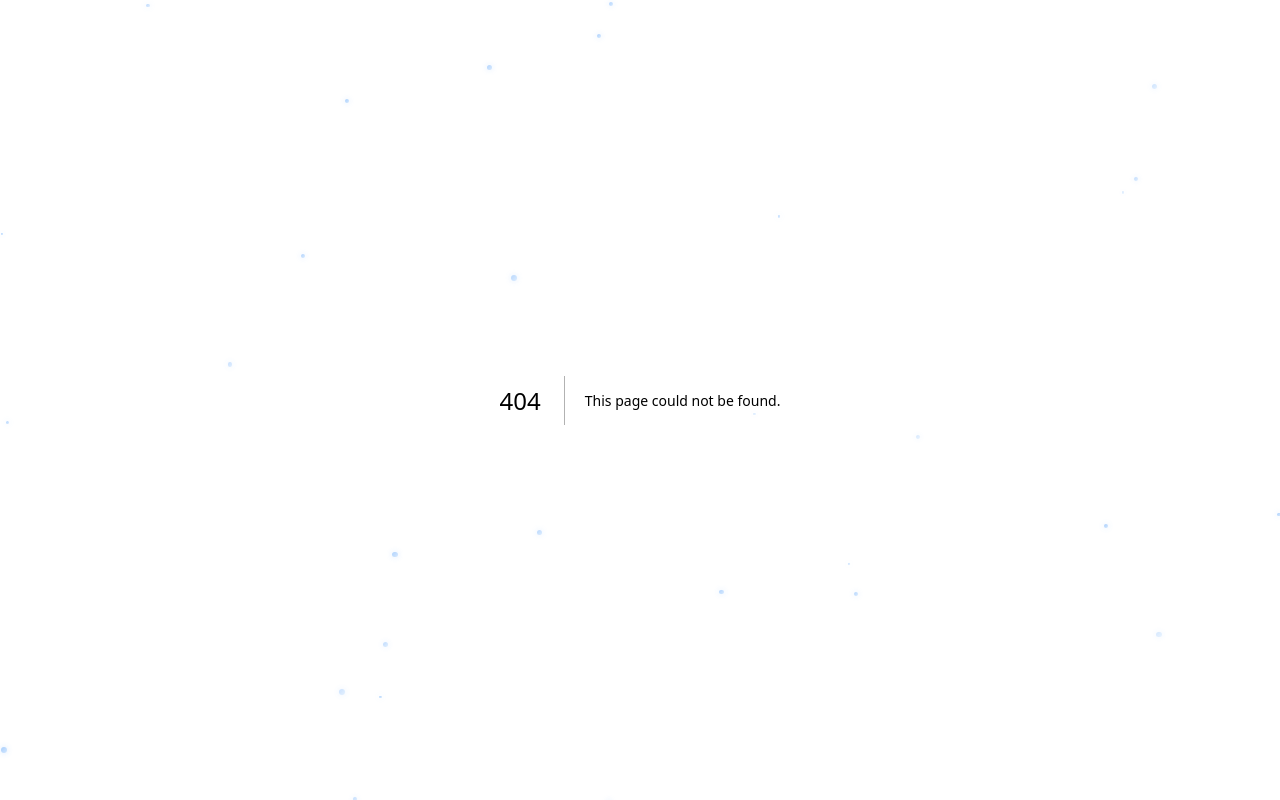
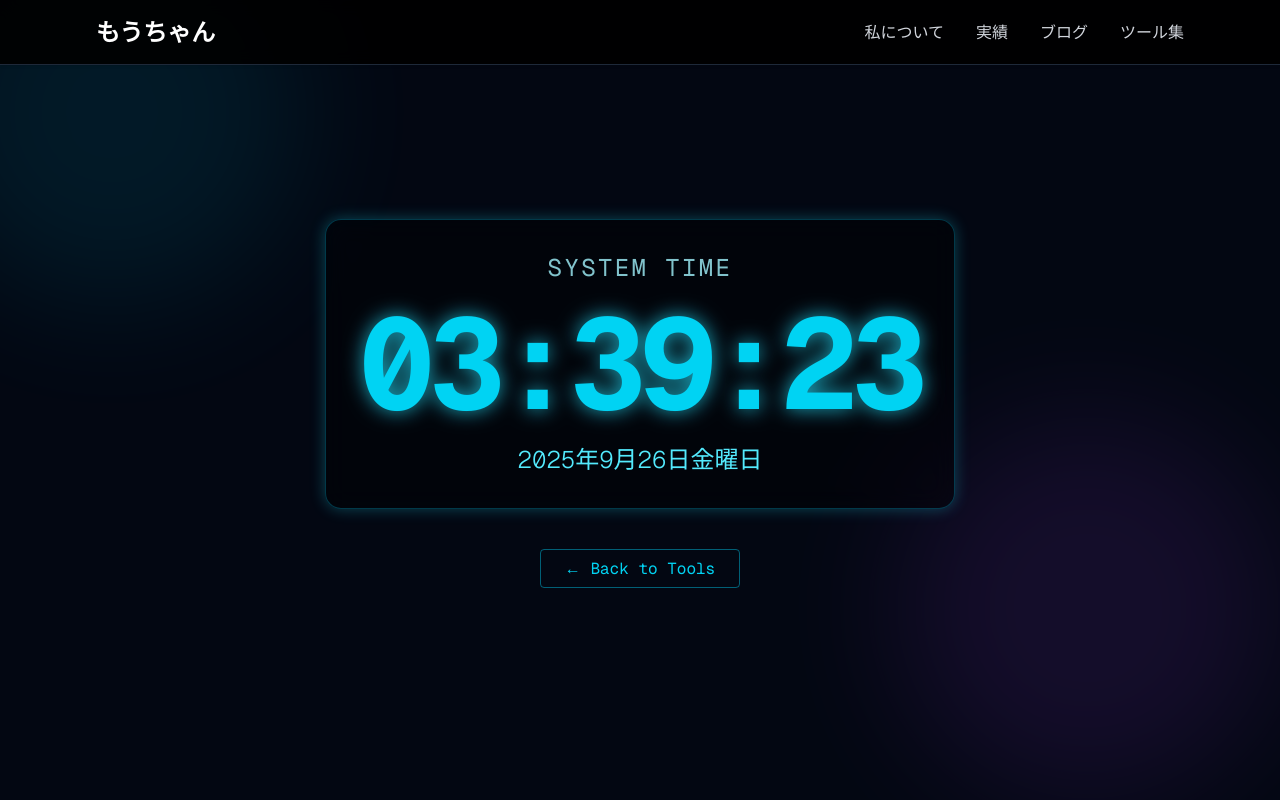
Before and after one commit to nemuilemon/denno-meishi, a Next.js app: page /tools/clock in a window 1280 px wide. Before the commit this address had no page. Built offline with nearby package versions, Linux system fonts and the light colour scheme.

Commit message:
Add Tools section with Clock feature and update ParticleBackground

```diff
--- a/src/app/components/Header.tsx
+++ b/src/app/components/Header.tsx
@@ -1,6 +1,7 @@
 'use client';
 
 import { useState } from 'react';
+import Link from 'next/link';
 
 export default function Header() {
   const [isMenuOpen, setIsMenuOpen] = useState(false);
@@ -25,28 +26,36 @@ export default function Header() {
           <nav className="hidden md:block">
             <ul className="flex space-x-8">
               <li>
-                <a
-                  href="#profile"
+                <Link
+                  href="/#profile"
                   className="text-gray-300 hover:text-blue-400 transition-colors"
                 >
                   私について
-                </a>
+                </Link>
               </li>
               <li>
-                <a
-                  href="#showcase"
+                <Link
+                  href="/#showcase"
                   className="text-gray-300 hover:text-blue-400 transition-colors"
                 >
                   実績
-                </a>
+                </Link>
               </li>
               <li>
-                <a
-                  href="#blog"
+                <Link
+                  href="/#blog"
                   className="text-gray-300 hover:text-blue-400 transition-colors"
                 >
                   ブログ
-                </a>
+                </Link>
+              </li>
+              <li>
+                <Link
+                  href="/tools"
+                  className="text-gray-300 hover:text-cyan-400 transition-colors duration-200"
+                >
+                  ツール集
+                </Link>
               </li>
 
             </ul>
@@ -75,31 +84,40 @@ export default function Header() {
           <nav className="md:hidden mt-4 py-2 border-t border-gray-200 dark:border-gray-700">
             <ul className="flex flex-col space-y-2">
               <li>
-                <a
-                  href="#profile"
+                <Link
+                  href="/#profile"
                   onClick={closeMenu}
                   className="block py-2 text-gray-300 hover:text-blue-400 transition-colors"
                 >
                   私について
-                </a>
+                </Link>
               </li>
               <li>
-                <a
-                  href="#showcase"
+                <Link
+                  href="/#showcase"
                   onClick={closeMenu}
                   className="block py-2 text-gray-300 hover:text-blue-400 transition-colors"
                 >
                   実績
-                </a>
+                </Link>
               </li>
               <li>
-                <a
-                  href="#blog"
+                <Link
+                  href="/#blog"
                   onClick={closeMenu}
                   className="block py-2 text-gray-300 hover:text-blue-400 transition-colors"
                 >
                   ブログ
-                </a>
+                </Link>
+              </li>
+              <li>
+                <Link
+                  href="/tools"
+                  onClick={closeMenu}
+                  className="block py-2 text-gray-300 hover:text-cyan-400 transition-colors duration-200"
+                >
+                  ツール集
+                </Link>
               </li>
 
             </ul>
--- a/src/app/components/ParticleBackground.tsx
+++ b/src/app/components/ParticleBackground.tsx
@@ -37,15 +37,32 @@ export default function ParticleBackground() {
   useEffect(() => {
     const interval = setInterval(() => {
       setParticles(prevParticles =>
-        prevParticles.map(particle => ({
-          ...particle,
-          x: particle.x + particle.speedX < 0 || particle.x + particle.speedX > 100
-            ? particle.x - particle.speedX
-            : particle.x + particle.speedX,
-          y: particle.y + particle.speedY < 0 || particle.y + particle.speedY > 100
-            ? particle.y - particle.speedY
-            : particle.y + particle.speedY,
-        }))
+        prevParticles.map(particle => {
+          // まず普通に移動させる
+          const nextX = particle.x + particle.speedX;
+          const nextY = particle.y + particle.speedY;
+
+          // 画面外（-10% ～ 110% の範囲外）に出たらリセットする
+          const isOutside = nextX < -10 || nextX > 110 || nextY < -10 || nextY > 110;
+
+          if (isOutside) {
+            return {
+              ...particle,
+              // 画面内のランダムな位置に再配置
+              // (完全にランダムだとパッと現れるので、気になる場合は opacity を操作するか、
+              //  画面外から入ってくるように座標計算を工夫しますが、まずはこれで十分自然です)
+              x: Math.random() * 100,
+              y: Math.random() * 100,
+            };
+          }
+
+          // 範囲内ならそのまま移動
+          return {
+            ...particle,
+            x: nextX,
+            y: nextY,
+          };
+        })
       );
     }, 100);
 
@@ -53,7 +70,14 @@ export default function ParticleBackground() {
   }, []);
 
   return (
-    <div className="fixed inset-0 -z-10 pointer-events-none overflow-hidden">
+    <div
+      className="fixed inset-0 -z-10 pointer-events-none overflow-hidden"
+      style={{
+        // 画面の端に行くほど透明になるマスクを適用
+        maskImage: 'radial-gradient(circle at center, black 60%, transparent 100%)',
+        WebkitMaskImage: 'radial-gradient(circle at center, black 60%, transparent 100%)',
+      }}
+    >
       {particles.map(particle => (
         <div
           key={particle.id}
--- /dev/null
+++ b/src/app/tools/clock/page.tsx
@@ -0,0 +1,71 @@
+'use client';
+
+import { useState, useEffect } from 'react';
+import Link from 'next/link';
+
+export default function ClockPage() {
+    const [time, setTime] = useState<Date | null>(null);
+
+    useEffect(() => {
+        setTime(new Date()); // マウント時に時刻をセット
+        const timer = setInterval(() => {
+            setTime(new Date());
+        }, 1000);
+
+        return () => clearInterval(timer);
+    }, []);
+
+    // マウント前（サーバーサイド）は何も表示しない（ハイドレーションエラー防止）
+    if (!time) return <div className="min-h-screen bg-black" />;
+
+    const formatTime = (date: Date) => {
+        return date.toLocaleTimeString('ja-JP', {
+            hour: '2-digit',
+            minute: '2-digit',
+            second: '2-digit',
+            hour12: false,
+        });
+    };
+
+    const formatDate = (date: Date) => {
+        return date.toLocaleDateString('ja-JP', {
+            year: 'numeric',
+            month: 'long',
+            day: 'numeric',
+            weekday: 'long',
+        });
+    };
+
+    return (
+        <div className="min-h-screen flex flex-col items-center justify-center bg-gray-950 text-cyan-400 font-mono relative overflow-hidden">
+            {/* 背景装飾（任意） */}
+            <div className="absolute top-0 left-0 w-full h-full opacity-10 pointer-events-none">
+                <div className="w-96 h-96 bg-cyan-500 rounded-full blur-3xl absolute -top-20 -left-20"></div>
+                <div className="w-96 h-96 bg-purple-500 rounded-full blur-3xl absolute bottom-0 right-0"></div>
+            </div>
+
+            <div className="z-10 text-center space-y-4 p-8 border border-cyan-500/30 rounded-2xl bg-black/40 backdrop-blur-md shadow-[0_0_15px_rgba(34,211,238,0.3)]">
+                <h2 className="text-xl md:text-2xl text-cyan-200 opacity-80 tracking-widest uppercase">
+                    System Time
+                </h2>
+
+                <div className="text-6xl md:text-9xl font-bold tracking-tighter drop-shadow-[0_0_10px_rgba(34,211,238,0.8)]">
+                    {formatTime(time)}
+                </div>
+
+                <div className="text-lg md:text-2xl text-cyan-300 font-light">
+                    {formatDate(time)}
+                </div>
+            </div>
+
+            <div className="mt-12 z-10">
+                <Link
+                    href="/tools"
+                    className="px-6 py-2 border border-cyan-500/50 text-cyan-400 hover:bg-cyan-500/20 transition-all rounded"
+                >
+                    ← Back to Tools
+                </Link>
+            </div>
+        </div>
+    );
+}
--- /dev/null
+++ b/src/app/tools/layout.tsx
@@ -0,0 +1,14 @@
+import Header from '../components/Header';
+
+export default function ToolsLayout({
+    children,
+}: {
+    children: React.ReactNode;
+}) {
+    return (
+        <>
+            <Header />
+            {children}
+        </>
+    );
+}
--- /dev/null
+++ b/src/app/tools/page.tsx
@@ -0,0 +1,57 @@
+import Link from 'next/link';
+
+const tools = [
+    {
+        name: 'Clock',
+        description: '現在時刻を表示するデジタル時計',
+        href: '/tools/clock',
+        active: true,
+        icon: '⏰',
+    },
+    {
+        name: 'Roulette',
+        description: '運命を決めるランダムルーレット',
+        href: '#',
+        active: false, // まだ実装していないのでfalse
+        icon: '🎰',
+    },
+    {
+        name: 'Calculator',
+        description: 'シンプルな電卓ツール',
+        href: '#',
+        active: false,
+        icon: '🧮',
+    },
+];
+
+export default function ToolsIndex() {
+    return (
+        <div className="min-h-screen pt-24 pb-12 px-6 bg-gray-950 text-white font-sans">
+            <div className="max-w-4xl mx-auto">
+                <h1 className="text-4xl font-bold mb-8 text-transparent bg-clip-text bg-gradient-to-r from-cyan-400 to-blue-600">
+                    Toolbox <span className="text-sm text-gray-500 font-normal ml-2">Experimental Utilities</span>
+                </h1>
+
+                <div className="grid grid-cols-1 md:grid-cols-2 lg:grid-cols-3 gap-6">
+                    {tools.map((tool) => (
+                        <Link
+                            key={tool.name}
+                            href={tool.active ? tool.href : '#'}
+                            className={`block p-6 rounded-xl border transition-all duration-300 ${tool.active
+                                    ? 'bg-gray-900 border-gray-700 hover:border-cyan-500 hover:shadow-[0_0_20px_rgba(6,182,212,0.2)] cursor-pointer'
+                                    : 'bg-gray-900/50 border-gray-800 opacity-50 cursor-not-allowed'
+                                }`}
+                        >
+                            <div className="text-4xl mb-4">{tool.icon}</div>
+                            <h2 className="text-xl font-bold mb-2 flex items-center justify-between">
+                                {tool.name}
+                                {!tool.active && <span className="text-xs bg-gray-800 px-2 py-1 rounded text-gray-400">Coming Soon</span>}
+                            </h2>
+                            <p className="text-gray-400 text-sm">{tool.description}</p>
+                        </Link>
+                    ))}
+                </div>
+            </div>
+        </div>
+    );
+}
```
